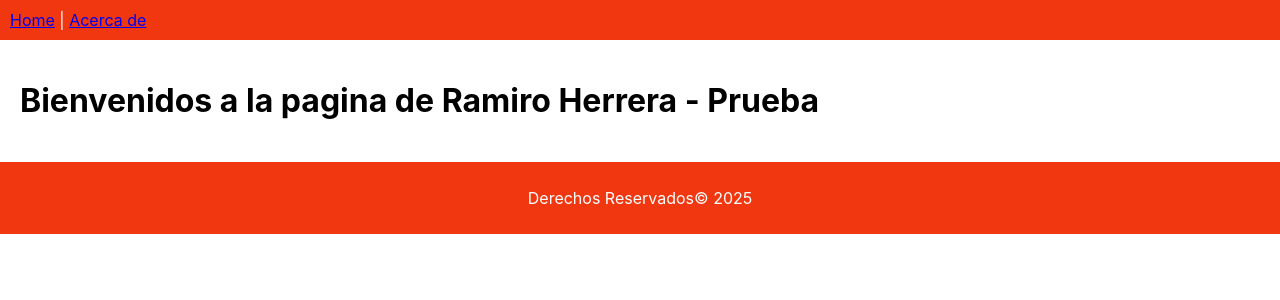
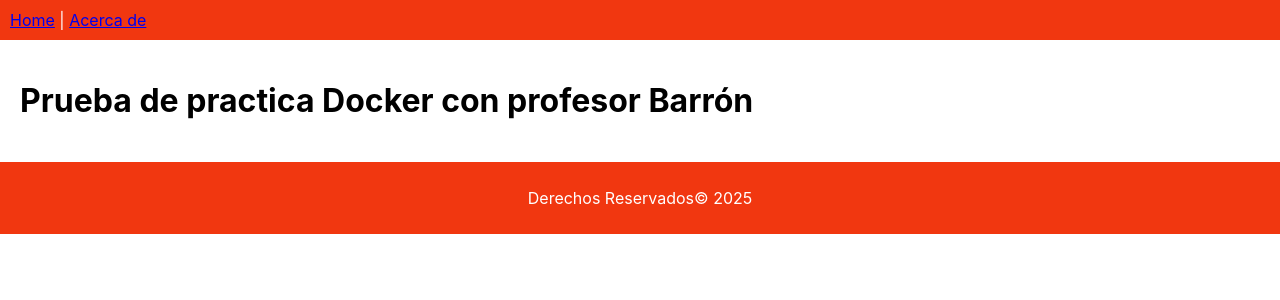
Before and after one commit to RamiroHerreraX/Practica05, a React (Create React App) app: page / in a window 1280 px wide. Shown: the top 300 px of the page. Built offline with nearby package versions, Linux system fonts and the light colour scheme.

Commit message:
prueba profresor

```diff
--- a/src/App.js
+++ b/src/App.js
@@ -29,7 +29,7 @@
 import './App.css';
 
 function Home() {
-  return <h1>Bienvenidos a la pagina de Ramiro Herrera - Prueba</h1>;
+  return <h1>Prueba de practica Docker con profesor Barrón</h1>;
 }
 
 function About() {
```
